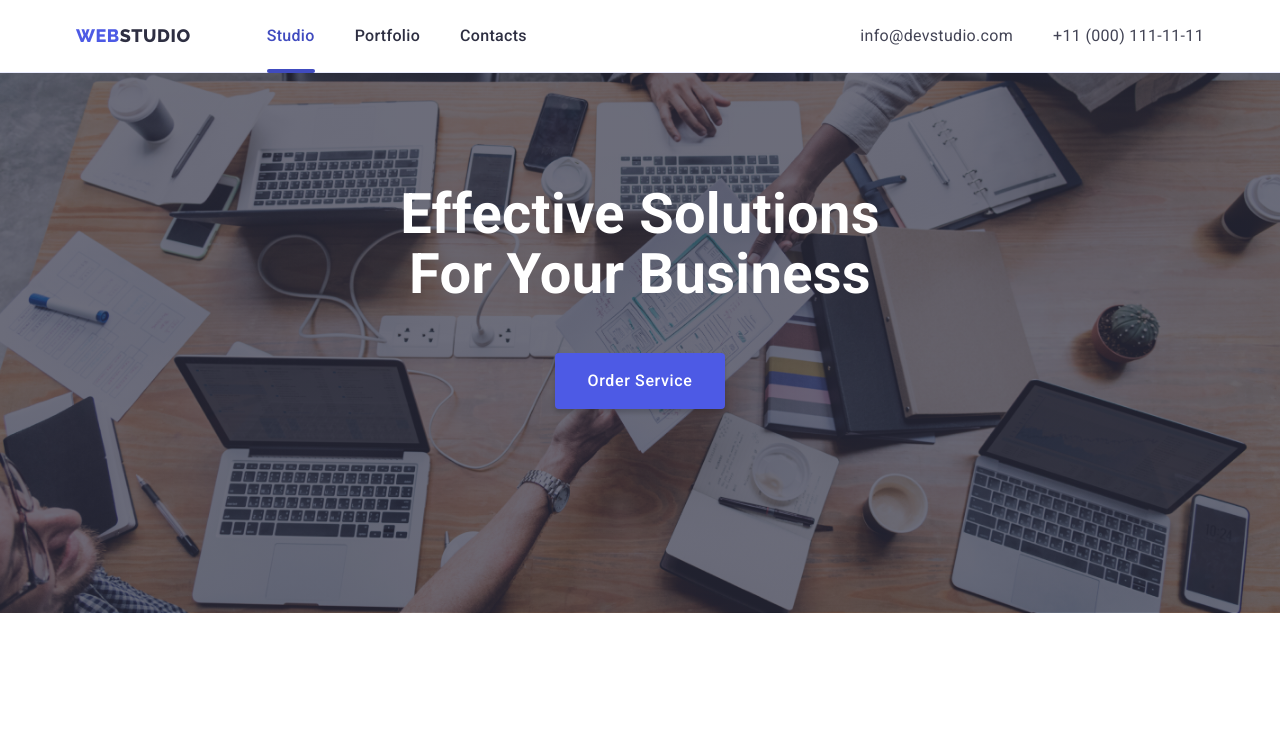
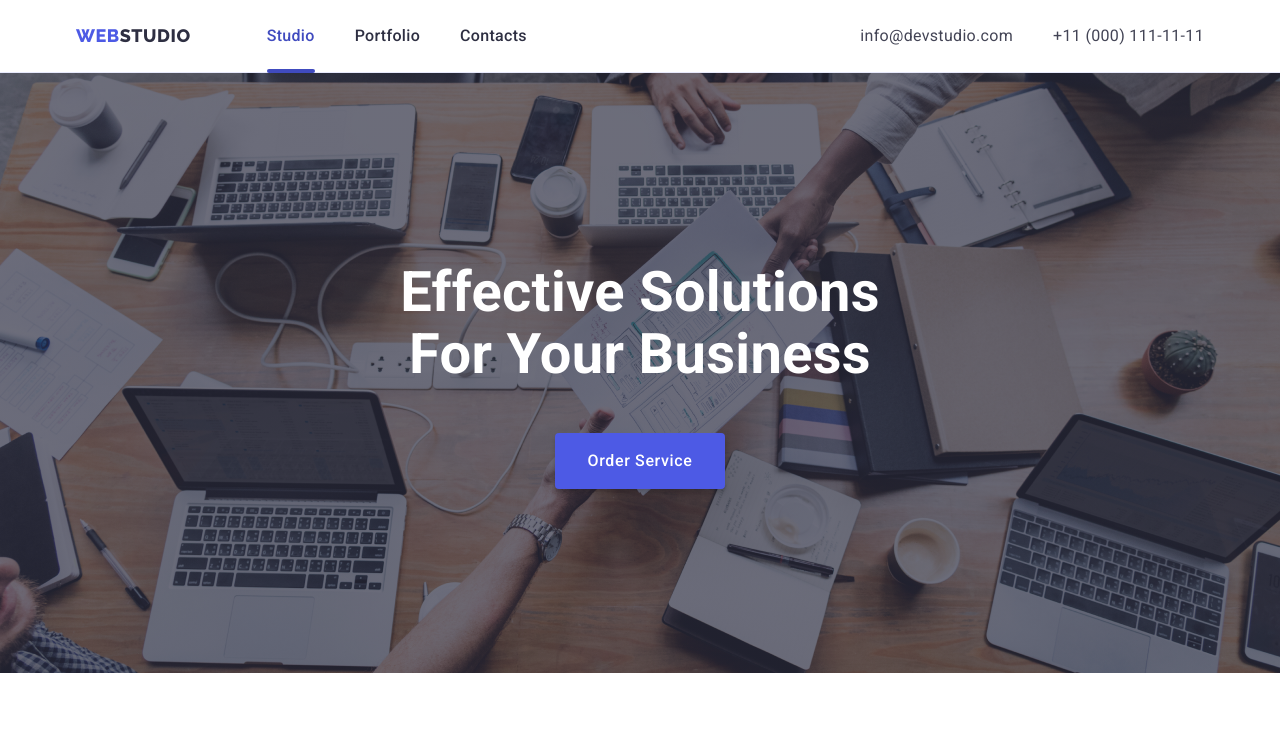
Before and after one commit to TarasP0p0vych/goit-markup-hw-06, a plain HTML site: page index.html in a window 1280 px wide. Shown: the top 729 px of the page. Drawn offline with nearby package versions, Linux system fonts and the light colour scheme.

Commit message:
Attempt 5

```diff
--- a/css/styles.css
+++ b/css/styles.css
@@ -286,7 +286,7 @@ textarea {
 }
 
 @media only screen and (min-width: 768px) and (max-width: 1157.98px) {
-  .header-address-item:not(:last-child) .header-address {
+  .header-address-item:not(:last-child) {
     margin-bottom: 12px;
   }
 }
@@ -346,11 +346,14 @@ textarea {
 */
 .hero {
   /* max-width: 1440px; */
+  padding-top: 188px;
+  padding-bottom: 188px;
   padding-top: 112px;
   padding-bottom: 112px;
   margin: 0 auto;
-
+  background-size: cover;
   text-align: center;
+  background-repeat: no-repeat;
 
   background-color: var(--dark-navy-color);
   background-image: linear-gradient(rgba(46, 47, 66, 0.7), rgba(46, 47, 66, 0.7)),
@@ -395,12 +398,17 @@ textarea {
 }
 @media only screen and (min-width: 768px) {
   .hero {
-    padding: 112px 136px 204px 136px;
+    padding: 112px 0;
+    max-width: 768px;
+    height: 432px;
   }
 }
 @media only screen and (min-width: 1158px) {
   .hero {
+    padding-top: 188px;
+    padding-bottom: 188px;
     max-width: 1440px;
+    height: 600px;
   }
 }
 
@@ -408,8 +416,8 @@ textarea {
   /* margin: 0 auto 48px auto;
   max-width: 496px; */
 
-  margin: 0 auto 72px auto;
-  max-width: 320px;
+  margin: 0 auto 48px auto;
+  max-width: 496px;
 
   font-weight: 700;
   font-size: 36px;
@@ -421,10 +429,9 @@ textarea {
 
 @media only screen and (min-width: 768px) {
   .hero-title {
-    max-width: 496px;
     margin-bottom: 36px;
     font-size: 56px;
-    line-height: 1.07;
+    line-height: 1.11;
   }
 }
 @media only screen and (min-width: 1158px) {
@@ -642,7 +649,11 @@ textarea {
 /**
   |============================
   | TEAM
-  |============================
+team-
+element.style {
+}
+@media screen and (min-width: 768px)
+.team-card   |============================
 */
 .team {
   background-color: var(--white-cornflower-color);
@@ -666,6 +677,9 @@ textarea {
     flex-wrap: wrap;
     justify-content: center;
   }
+}
+.team-card {
+  background-color: var(--white-color);
 }
 .team-name {
   margin-bottom: 8px;
@@ -1123,20 +1137,21 @@ textarea {
     text-align: left;
   }
 }
-/* .subscribe-form {
-  display: flex;
+.subscribe-form {
+  display: flex;
+  flex-direction: column;
   gap: 24px;
-} */
+}
 
 @media only screen and (min-width: 768px) {
   .subscribe-form {
     display: flex;
+    flex-direction: row;
     gap: 24px;
   }
 }
 .subscribe-input {
   padding: 0 16px;
-  margin-bottom: 16px;
   width: 264px;
   height: 40px;
 
@@ -1153,6 +1168,7 @@ textarea {
   filter: drop-shadow(0px 4px 4px rgba(0, 0, 0, 0.15));
   transition: border-color var(--main-transition);
 }
+
 @media only screen and (max-width: 767.98px) {
   .subscribe-input {
     width: 100%;
```
